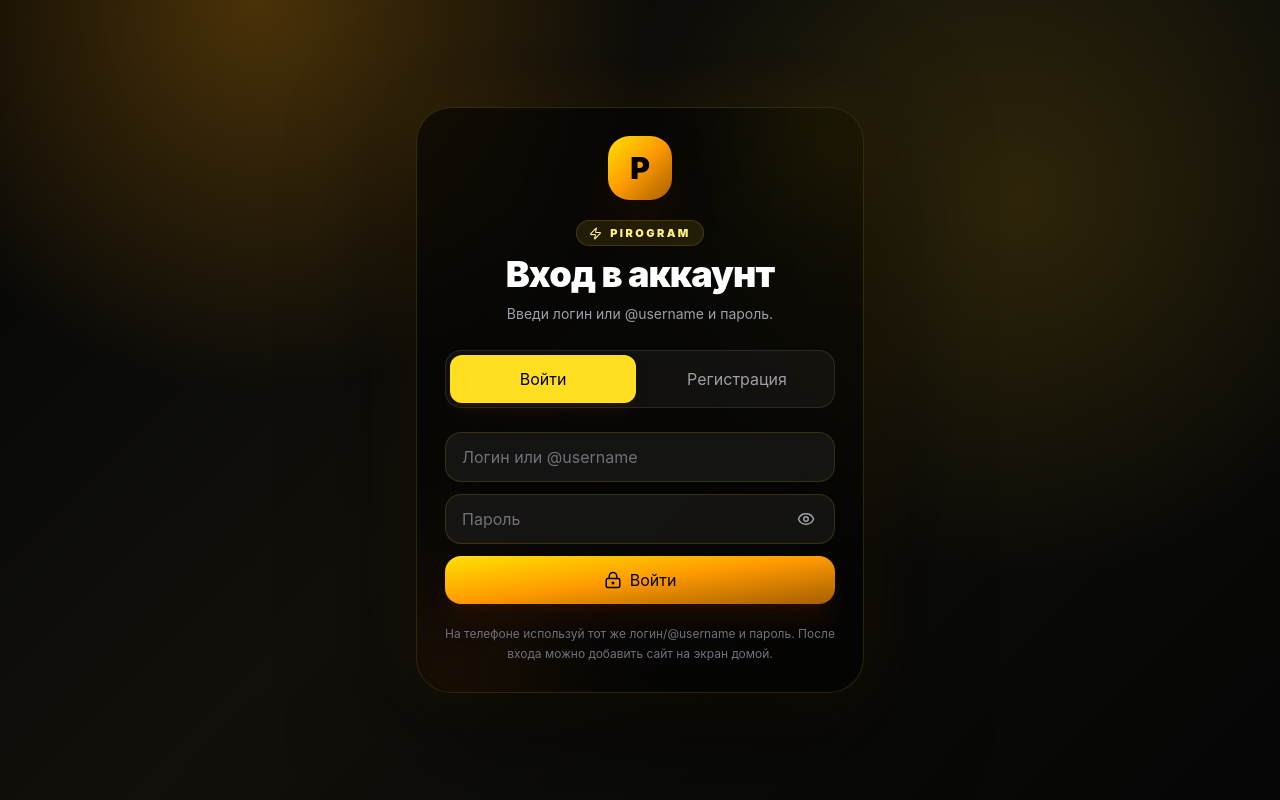
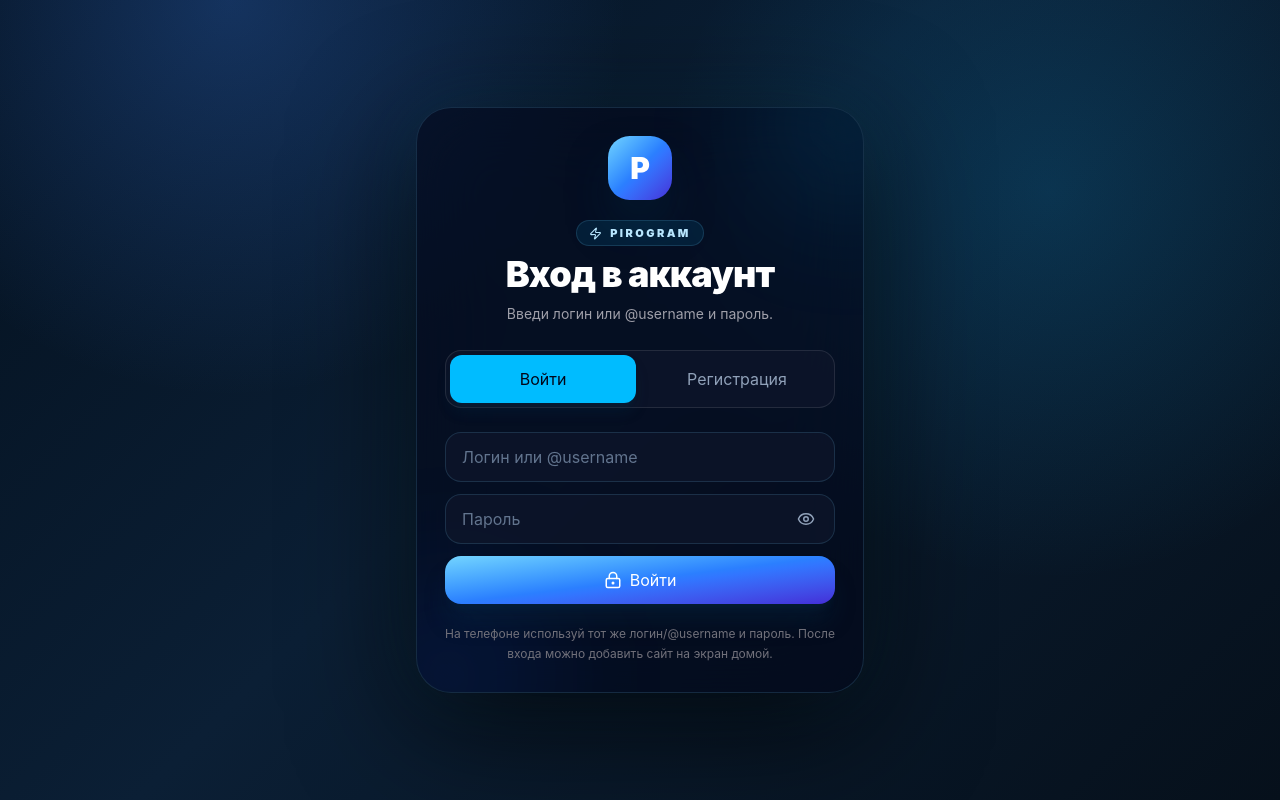
Before and after one commit to n1ntendo007/Pirogram, a Next.js app: page / in a window 1280 px wide. Built offline with nearby package versions, Linux system fonts and the light colour scheme; no server answers.

Commit message:
Add files via upload

```diff
--- a/app/auth-client.tsx
+++ b/app/auth-client.tsx
@@ -64,16 +64,16 @@ export default function AuthClient() {
 
   return (
     <main className="safe-screen relative mx-auto grid min-h-dvh w-full place-items-center overflow-hidden px-4 py-8">
-      <div className="pointer-events-none absolute inset-0 bg-[radial-gradient(circle_at_20%_0%,rgba(245,158,11,.28),transparent_30%),radial-gradient(circle_at_80%_25%,rgba(234,179,8,.14),transparent_32%),linear-gradient(135deg,#050505,#11100b_45%,#050505)]" />
-      <section className="relative w-full max-w-md overflow-hidden rounded-[2.2rem] border border-yellow-300/15 bg-black/55 p-5 shadow-[0_28px_120px_rgba(0,0,0,.75),0_0_70px_rgba(245,158,11,.12)] backdrop-blur-2xl sm:p-7">
-        <div className="absolute -right-16 -top-16 h-40 w-40 rounded-full bg-yellow-400/10 blur-3xl" />
-        <div className="absolute -bottom-20 -left-16 h-48 w-48 rounded-full bg-amber-600/10 blur-3xl" />
+      <div className="pointer-events-none absolute inset-0 bg-[radial-gradient(circle_at_18%_0%,rgba(59,130,246,.28),transparent_30%),radial-gradient(circle_at_82%_24%,rgba(14,165,233,.18),transparent_32%),linear-gradient(135deg,#04111f,#0b1f35_45%,#06101b)]" />
+      <section className="relative w-full max-w-md overflow-hidden rounded-[2.2rem] border border-sky-300/15 bg-slate-950/60 p-5 shadow-[0_28px_120px_rgba(0,0,0,.78),0_0_70px_rgba(56,189,248,.10)] backdrop-blur-2xl sm:p-7">
+        <div className="absolute -right-16 -top-16 h-40 w-40 rounded-full bg-sky-400/12 blur-3xl" />
+        <div className="absolute -bottom-20 -left-16 h-48 w-48 rounded-full bg-blue-600/12 blur-3xl" />
 
         <div className="relative text-center">
-          <div className="mx-auto mb-5 grid h-16 w-16 place-items-center rounded-[1.35rem] bg-gradient-to-br from-yellow-300 via-amber-500 to-yellow-700 text-3xl font-black text-black shadow-2xl shadow-amber-950/60">
+          <div className="mx-auto mb-5 grid h-16 w-16 place-items-center rounded-[1.35rem] bg-gradient-to-br from-sky-300 via-blue-500 to-indigo-700 text-3xl font-black text-white shadow-2xl shadow-sky-950/60">
             P
           </div>
-          <div className="mb-2 inline-flex items-center gap-2 rounded-full border border-yellow-300/15 bg-yellow-300/10 px-3 py-1 text-[11px] font-black uppercase tracking-[0.22em] text-yellow-200">
+          <div className="mb-2 inline-flex items-center gap-2 rounded-full border border-sky-300/15 bg-sky-400/10 px-3 py-1 text-[11px] font-black uppercase tracking-[0.22em] text-sky-200">
             <Zap size={13} /> Pirogram
           </div>
           <h1 className="text-3xl font-black tracking-tight text-white sm:text-4xl">
@@ -86,9 +86,9 @@ export default function AuthClient() {
           </p>
         </div>
 
-        <div className="relative my-6 grid grid-cols-2 gap-2 rounded-2xl border border-white/10 bg-white/[0.04] p-1">
-          <button type="button" onClick={() => switchMode("login")} className={`rounded-xl px-4 py-3 text-sm font-black transition ${mode === "login" ? "bg-yellow-300 text-black shadow-lg shadow-yellow-950/30" : "text-zinc-400 active:bg-white/[0.06]"}`}>Войти</button>
-          <button type="button" onClick={() => switchMode("register")} className={`rounded-xl px-4 py-3 text-sm font-black transition ${mode === "register" ? "bg-yellow-300 text-black shadow-lg shadow-yellow-950/30" : "text-zinc-400 active:bg-white/[0.06]"}`}>Регистрация</button>
+        <div className="relative my-6 grid grid-cols-2 gap-2 rounded-2xl border border-white/10 bg-slate-900/70 p-1">
+          <button type="button" onClick={() => switchMode("login")} className={`rounded-xl px-4 py-3 text-sm font-black transition ${mode === "login" ? "bg-sky-400 text-slate-950 shadow-lg shadow-sky-950/30" : "text-slate-400 active:bg-white/[0.06]"}`}>Войти</button>
+          <button type="button" onClick={() => switchMode("register")} className={`rounded-xl px-4 py-3 text-sm font-black transition ${mode === "register" ? "bg-sky-400 text-slate-950 shadow-lg shadow-sky-950/30" : "text-slate-400 active:bg-white/[0.06]"}`}>Регистрация</button>
         </div>
 
         <form className="relative space-y-3" onSubmit={onSubmit}>
@@ -103,7 +103,7 @@ export default function AuthClient() {
 
           <div className="relative">
             <Input value={password} onChange={(event) => setPassword(event.target.value)} type={showPassword ? "text" : "password"} placeholder={mode === "register" ? "Пароль минимум 8 символов" : "Пароль"} autoComplete={mode === "register" ? "new-password" : "current-password"} required />
-            <button type="button" onClick={() => setShowPassword((value) => !value)} className="absolute right-3 top-1/2 -translate-y-1/2 rounded-xl p-2 text-zinc-400 active:bg-white/10" aria-label={showPassword ? "Скрыть пароль" : "Показать пароль"}>
+            <button type="button" onClick={() => setShowPassword((value) => !value)} className="absolute right-3 top-1/2 -translate-y-1/2 rounded-xl p-2 text-slate-400 active:bg-white/10" aria-label={showPassword ? "Скрыть пароль" : "Показать пароль"}>
               {showPassword ? <EyeOff size={18} /> : <Eye size={18} />}
             </button>
           </div>
--- a/components/button.tsx
+++ b/components/button.tsx
@@ -6,7 +6,7 @@ export function Button({ className, ...props }: ButtonHTMLAttributes<HTMLButtonE
     <button
       {...props}
       className={clsx(
-        "inline-flex min-h-12 items-center justify-center rounded-2xl bg-gradient-to-br from-yellow-300 via-amber-500 to-yellow-700 px-5 py-3 text-sm font-black text-black shadow-xl shadow-amber-950/35 transition active:scale-[0.98] disabled:pointer-events-none disabled:opacity-55",
+        "inline-flex min-h-12 items-center justify-center rounded-2xl bg-gradient-to-br from-sky-300 via-blue-500 to-indigo-700 px-5 py-3 text-sm font-black text-white shadow-xl shadow-sky-950/35 transition active:scale-[0.98] disabled:pointer-events-none disabled:opacity-55",
         className
       )}
     />
--- a/components/input.tsx
+++ b/components/input.tsx
@@ -6,7 +6,7 @@ export function Input({ className, ...props }: InputHTMLAttributes<HTMLInputElem
     <input
       {...props}
       className={clsx(
-        "min-h-12 w-full rounded-2xl border border-yellow-300/15 bg-white/[0.055] px-4 py-3 text-sm text-zinc-50 outline-none placeholder:text-zinc-500 transition focus:border-yellow-300/80 focus:bg-yellow-300/[0.07]",
+        "min-h-12 w-full rounded-2xl border border-sky-300/15 bg-slate-900/70 px-4 py-3 text-sm text-slate-50 outline-none placeholder:text-slate-500 transition focus:border-sky-300/80 focus:bg-sky-400/[0.08] focus:shadow-[0_0_0_4px_rgba(56,189,248,.08)]",
         className
       )}
     />
--- a/package.json
+++ b/package.json
@@ -1,6 +1,6 @@
 {
   "name": "pirogram",
-  "version": "0.16.0",
+  "version": "0.17.0",
   "private": true,
   "scripts": {
     "dev": "next dev",
```
